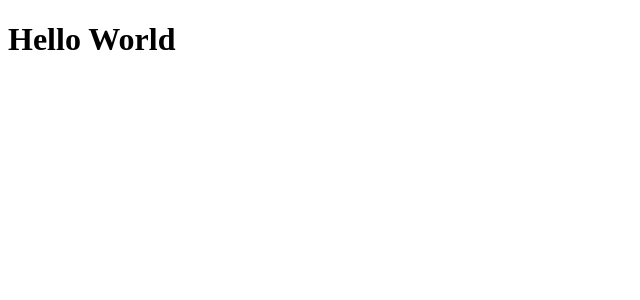
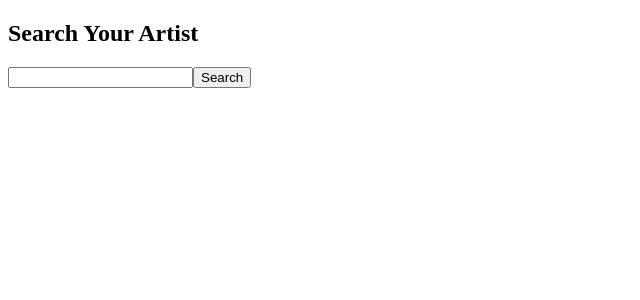
Before and after one commit to SuriSegarra/31-Artist-Search, a React app: page / in a window 1280 px wide. Shown: the top 300 px of the page, without its empty margins (0-640 px from the left). Built offline with nearby package versions, Linux system fonts and the light colour scheme.

Commit message:
created home page

```diff
--- a/src/components/App/App.jsx
+++ b/src/components/App/App.jsx
@@ -1,5 +1,10 @@
 import React from 'react';
+import Home from './Home/Home';
 
 export default function App() {
-  return <h1>Hello World</h1>;
+  return (
+    <Home/>
+  );
+
+
 }
--- /dev/null
+++ b/src/components/App/Home/Home.jsx
@@ -0,0 +1,22 @@
+import React from 'react';
+import PropTypes from 'prop-types';
+
+const Home = ({ name, onChange, onSubmit }) =>
+  (
+    <>
+      <h2>  Search Your Artist </h2>
+      <input
+        type='search'
+        name={name}
+        value={name}
+        onChange={onChange}/>
+      <button onSubmit={onSubmit}>Search</button>
+    </>
+  );
+Home.propTypes = {
+  name: PropTypes.string.isRequired,
+  onChange: PropTypes.string.isRequired,
+  onSubmit: PropTypes.string.isRequired
+};
+
+export default Home;
```
